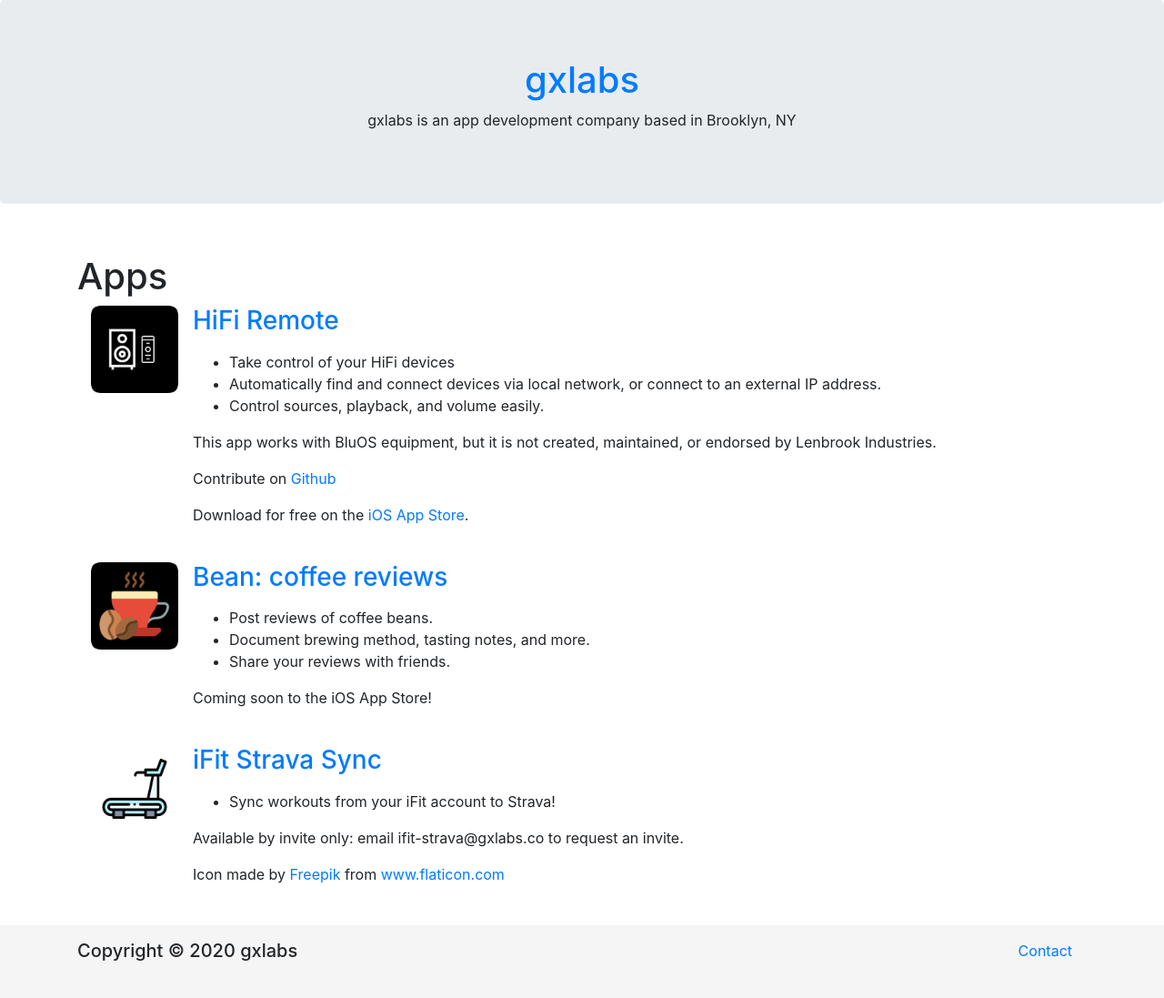
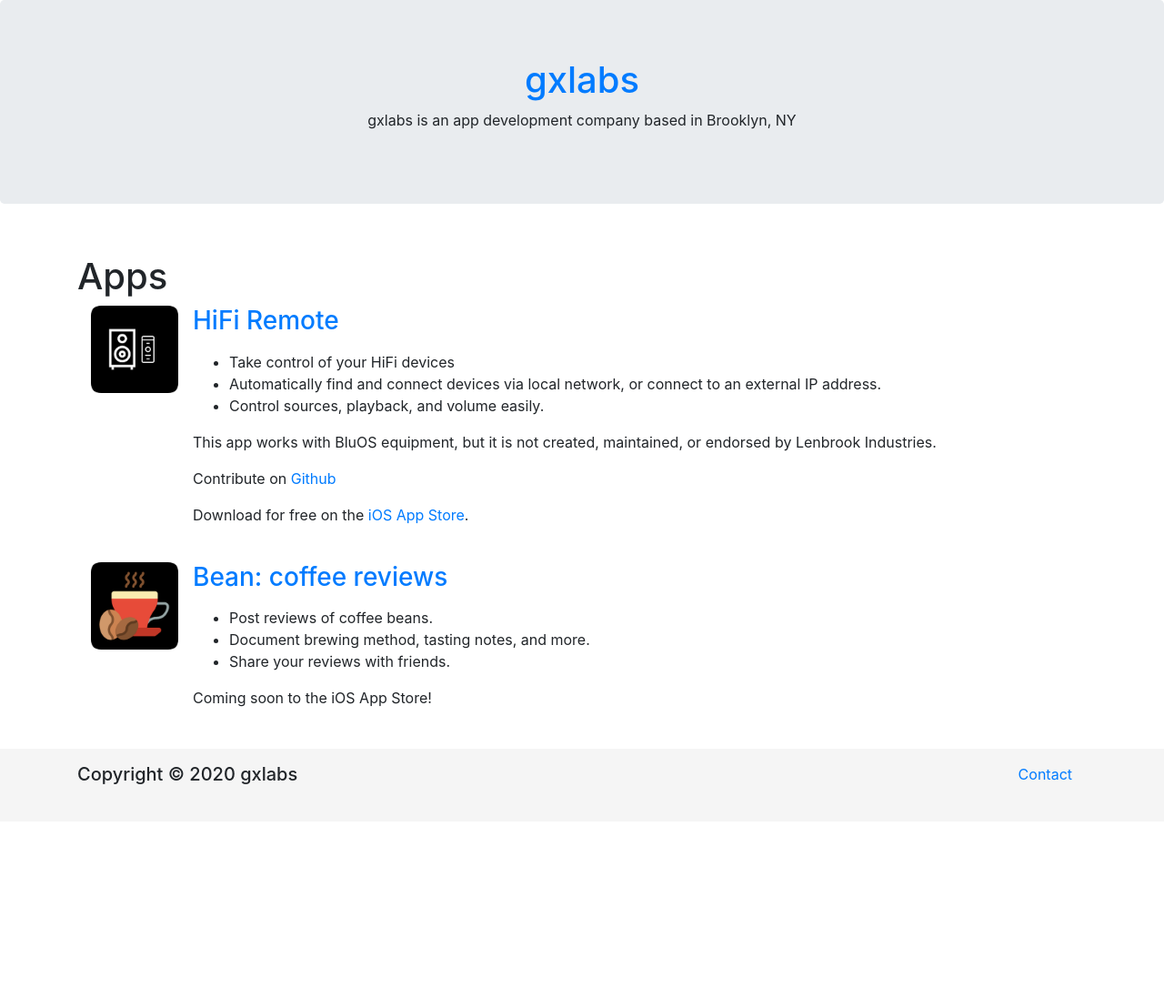
Before and after one commit to gxlabs/gxlabs.github.io, a Jekyll site: the page built from index.html, in a window 1280 px wide. Shown: the whole page at 91% size. Built offline with Jekyll 4.4.1, drawn with Linux system fonts in a browser that asks for light colours; after the commit the page ends 903 px from its top, so only the background shows below that.

Commit message:
hide app for now

```diff
--- a/index.html
+++ b/index.html
@@ -35,17 +35,4 @@
             <p>Coming soon to the iOS App Store!</p>
         </div>
     </div>
-    <div class="media mb-4">
-        <img src="/media/ifit-strava-app-256.png" width="96" class="align-self-start mr-3 rounded-4" alt="iFit Strava sync logo">
-        <div class="media-body">
-            <h3 class="mt-0"><a href="/ifit-strava">iFit Strava Sync</a></h3>
-            <p>
-                <ul>
-                    <li>Sync workouts from your iFit account to Strava!</li>
-                </ul>
-            </p>
-            <p>Available by invite only: email ifit-strava@gxlabs.co to request an invite.</p>
-            <p>Icon made by <a href="https://www.flaticon.com/authors/freepik" title="Freepik">Freepik</a> from <a href="https://www.flaticon.com/" title="Flaticon">www.flaticon.com</a></p>
-        </div>
-    </div>
 </div>
```
